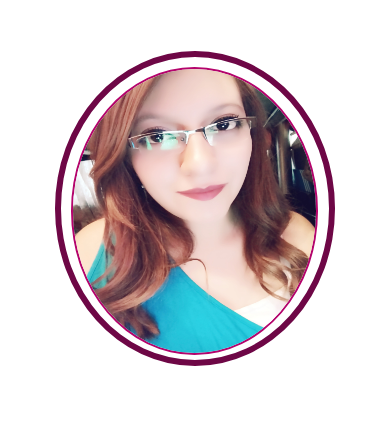
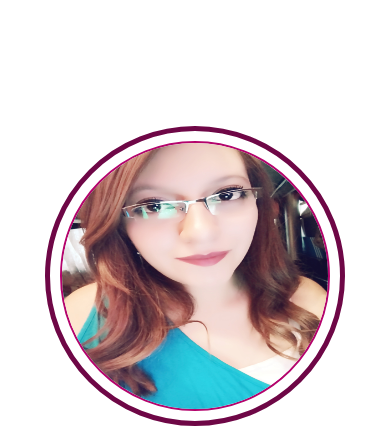
Before and after one commit to DianaG-M/Repositorio, an Angular app: page /about_me in a window 390 px wide. Shown: the part 502-944 px from the top of the page. Before the commit the page ends 868 px from the top, so only its background shows below. Built offline with nearby package versions, Linux system fonts and the light colour scheme; a web font is replaced by a local one.

Commit message:
Agrega el breakpoint de 0 - 575

```diff
--- a/src/app/components/aboutme/aboutme.component.css
+++ b/src/app/components/aboutme/aboutme.component.css
@@ -6,20 +6,21 @@
 }
 
 #borde-img {
-    height: 135%;
-    width: 90%;
+    height: 480px;
+    width: 480px;
     grid-column: 2/3;
     grid-row: 2/4;
-    border-radius: 60%;
-    border: 6px solid #6e0746;
+    border-radius: 50%;
+    border: 5px solid #6e0746;
+    margin: auto;
 }
 
 #foto {
-    width: 92%;
-    height: 95%;
-    border-radius: 60%;
+    width: 450px;
+    height: 450px;
+    border-radius: 50%;
     border: 2px solid #b4046c;
-    margin: 10px 20px;
+    margin: 9PX;
 }
 
 #text-about {
@@ -35,16 +36,17 @@
 @media (max-width: 575px) {
     #about {
         grid-template-rows: 5% 50% 50% 10%;
-        height: 90vh;
+        height: 100vh;
     }
     #borde-img {
-        height: 83%;
-        width: 80%;
+        height: 300px;
+        width: 300px;
         grid-column: 2/5;
         grid-row: 3/4;
-        margin: auto;
     }
     #foto {
+        height: 270px;
+        width: 270px;
         margin: 10px;
     }
     #text-about {
--- a/src/app/components/shared/nav/nav.component.css
+++ b/src/app/components/shared/nav/nav.component.css
@@ -55,12 +55,31 @@ ul li {
 }
 
 
-/* 0 - 575 */
+/* 0 - 376 */
 
-@media (max-width: 575px) {
+@media (max-width: 376px) {
     #logo-nav {
         width: 60px;
         margin-left: 20px;
+    }
+    #title {
+        font-size: 35px;
+    }
+    ul li {
+        width: 100%;
+    }
+    .btn-font {
+        font-size: 15px;
+    }
+}
+
+
+/* 377 - 576 */
+
+@media (max-width: 576px) {
+    #logo-nav {
+        width: 70px;
+        margin-left: 10px;
     }
     #title {
         font-size: 35px;
```
